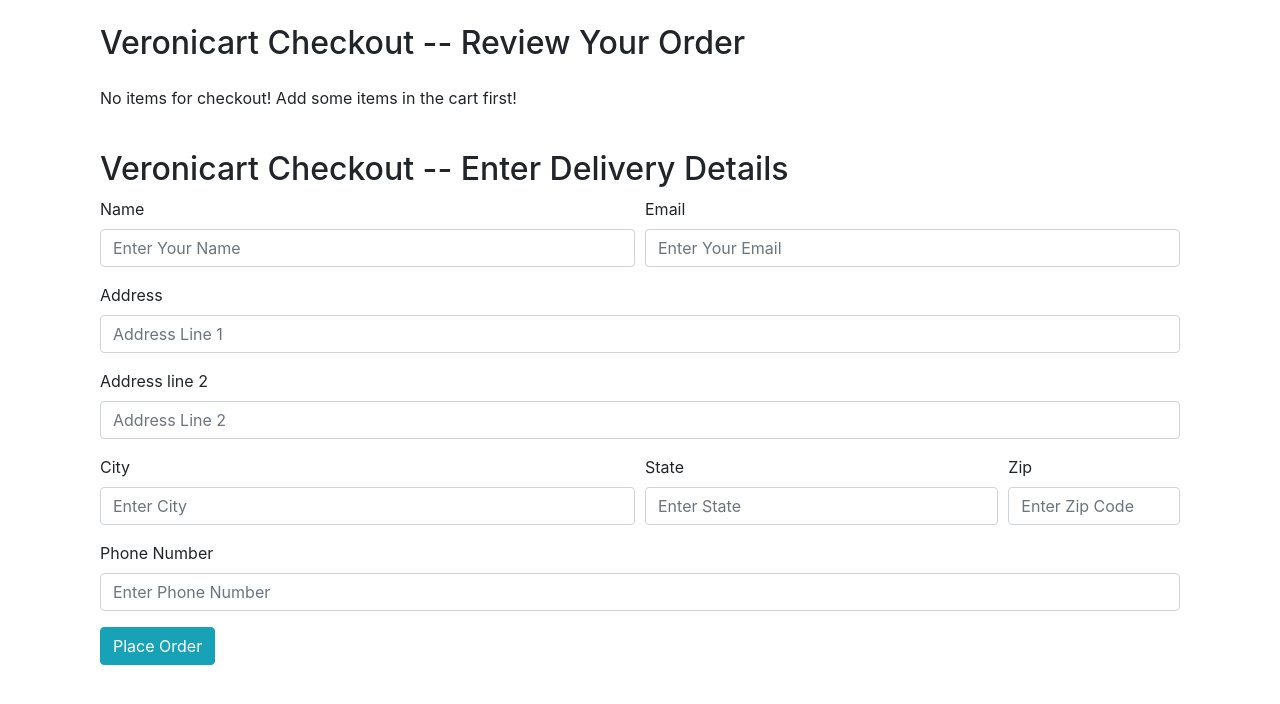
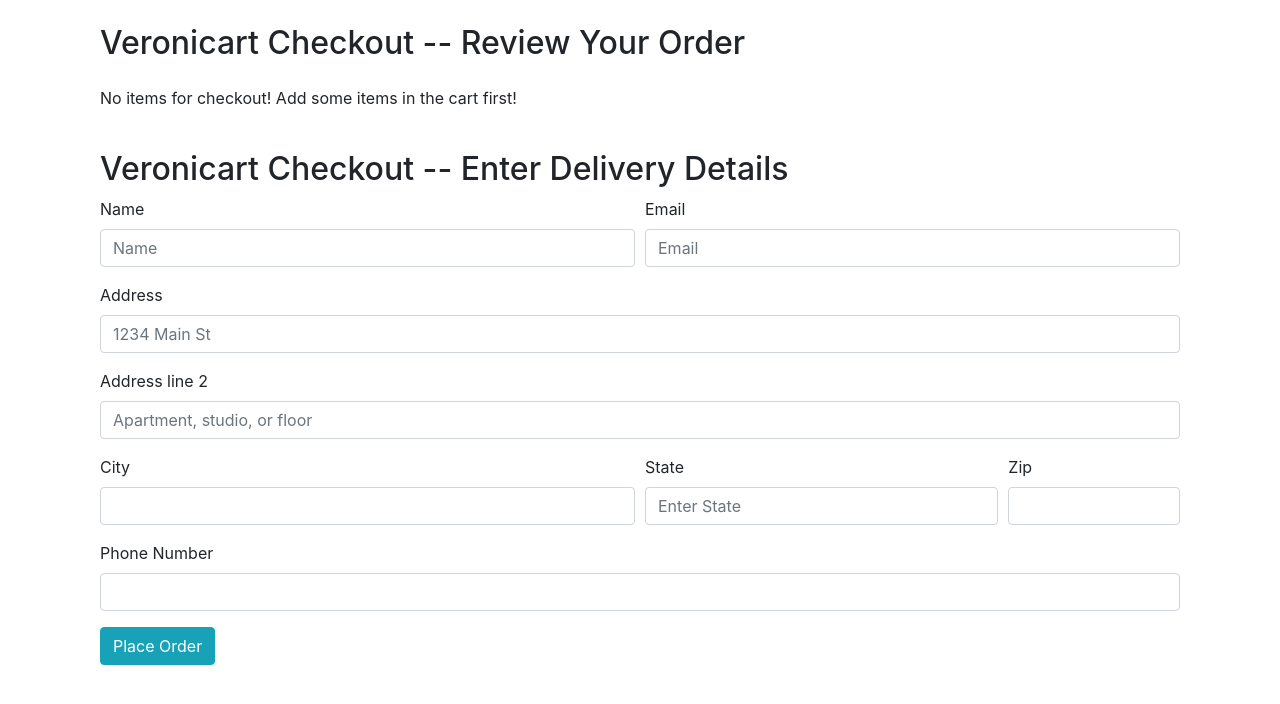
Before and after one commit to CodeSadhu/Veronicart, a Django app: page /shop/checkout/ in a window 1280 px wide. Shown: the part 56-760 px from the top of the page. Run offline with Django 3.2, Linux system fonts and the light colour scheme; some libraries are stand-ins or nearby versions.

Commit message:
Checkout (Page + Database) Done

```diff
--- a/home/mainShop/admin.py
+++ b/home/mainShop/admin.py
@@ -1,6 +1,7 @@
 from django.contrib import admin
 #Product - The class created in mainShop/models.py
-from . models import Product, Contact
+from . models import Product, Contact, Orders
 
 admin.site.register(Product)
 admin.site.register(Contact)
+admin.site.register(Orders)
--- a/home/mainShop/templates/mainShop/checkout.html
+++ b/home/mainShop/templates/mainShop/checkout.html
@@ -12,42 +12,43 @@
     </div>
     <div class="col my-4">
         <h2>Veronicart Checkout -- Enter Delivery Details</h2>
-        <form>
+        <form method="post" action="/shop/checkout/">{% csrf_token %}
+            <input type="hidden" name="itemsJson" id="itemsJson">
             <div class="form-row">
                 <div class="form-group col-md-6">
-                    <label for="inputname">Name</label>
-                    <input type="name" class="form-control" id="inputname" placeholder="Enter Your Name">
+                    <label for="name">Name</label>
+                    <input type="text" class="form-control" id="name" name="name" placeholder="Name">
                 </div>
                 <div class="form-group col-md-6">
-                    <label for="inputEmail4">Email</label>
-                    <input type="email" class="form-control" id="inputEmail4" placeholder="Enter Your Email">
+                    <label for="email">Email</label>
+                    <input type="email" class="form-control" id="email" name="email" placeholder="Email">
                 </div>
             </div>
             <div class="form-group">
-                <label for="inputAddress">Address</label>
-                <input type="text" class="form-control" id="inputAddress" placeholder="Address Line 1">
+                <label for="address1">Address</label>
+                <input type="text" class="form-control" id="address1" name="address1" placeholder="1234 Main St">
             </div>
             <div class="form-group">
-                <label for="inputAddress2">Address line 2</label>
-                <input type="text" class="form-control" id="inputAddress2" placeholder="Address Line 2">
+                <label for="address2">Address line 2</label>
+                <input type="text" class="form-control" id="address2" name="address2" placeholder="Apartment, studio, or floor">
             </div>
             <div class="form-row">
                 <div class="form-group col-md-6">
-                    <label for="inputCity">City</label>
-                    <input type="text" class="form-control" id="inputCity" placeholder="Enter City">
+                    <label for="city">City</label>
+                    <input type="text" class="form-control" id="city" name="city">
                 </div>
                 <div class="form-group col-md-4">
-                    <label for="inputState">State</label>
-                    <input type="text" class="form-control" id="inputState" placeholder="Enter State">
+                    <label for="state">State</label>
+                    <input type="text" class="form-control" id="state" name="state" placeholder="Enter State">
                 </div>
                 <div class="form-group col-md-2">
-                    <label for="inputZip">Zip</label>
-                    <input type="text" class="form-control" id="inputZip" placeholder="Enter Zip Code">
+                    <label for="zip_code">Zip</label>
+                    <input type="text" class="form-control" id="zip_code" name="zip_code">
                 </div>
             </div>
             <div class="form-group">
-                <label for="inputZip">Phone Number</label>
-                <input type="tel" class="form-control" id="inputPhone" placeholder="Enter Phone Number">
+                <label for="phone">Phone Number</label>
+                <input type="tel" class="form-control" id="phone" name="phone">
             </div>
             <button type="submit" class="btn btn-info">Place Order</button>
         </form>
@@ -79,5 +80,11 @@
             }
         }
         document.getElementById('cart').innerHTML = sum;
+        $('#itemsJson').val(JSON.stringify(cart));
+        {% if thank %}
+        alert('Thanks for using Veronicart! Your Order-ID is: {{id}}. You can use it to track your order using Product Tracker!');
+        localStorage.clear();
+        document.location = "/shop";
+        {% endif %}
     </script>
 {% endblock %}
--- a/home/mainShop/views.py
+++ b/home/mainShop/views.py
@@ -1,8 +1,11 @@
 from django.shortcuts import render
 from django.http import HttpResponse
-from . models import Product, Contact
+from . models import Product, Contact, Orders
 from math import ceil
+import logging
 
+
+logger = logging.getLogger(__name__)
 
 def index(request):
     allProds = []
@@ -13,11 +16,6 @@ def index(request):
         n = len(prod)
         nSlides = n // 4 + ceil((n / 4) - (n // 4))
         allProds.append([prod, range(1, nSlides), nSlides])
-    # products = Product.objects.all()
-    # print(products)
-    # n = len(products)
-    # nSlides = n // 4 + ceil((n / 4) - (n // 4))
-    # params = {'no_of_slides': nSlides, 'range': range(1, nSlides), 'product': products}
     params = {'allProds': allProds}
     return render(request, 'mainShop/index.html', params)
 
@@ -51,4 +49,19 @@ def prodView(request, myId):
 
 
 def checkout(request):
+    if request.method == "POST":
+        items_json = request.POST.get('itemsJson', '')
+        name = request.POST.get('name', '')
+        email = request.POST.get('email', '')
+        address = request.POST.get('address1', '') + " " + request.POST.get('address2', '')
+        city = request.POST.get('city', '')
+        state = request.POST.get('state', '')
+        zip_code = request.POST.get('zip_code', '')
+        phone = request.POST.get('phone', '')
+        order = Orders(items_json=items_json, name=name, email=email, address=address, city=city,
+                       state=state, zip_code=zip_code, phone=phone)
+        order.save()
+        thank = True
+        id = order.order_id
+        return render(request, 'mainShop/checkout.html', {'thank': thank, 'id': id})
     return render(request, 'mainShop/checkout.html')
```
Also changed, not shown: home/mainShop/models.py (+11 -0 lines), home/db.sqlite3, home/mainShop/migrations/0003_orders.py (added), home/mainShop/migrations/0004_delete_orders.py (added), home/mainShop/migrations/0005_orders.py (added).
